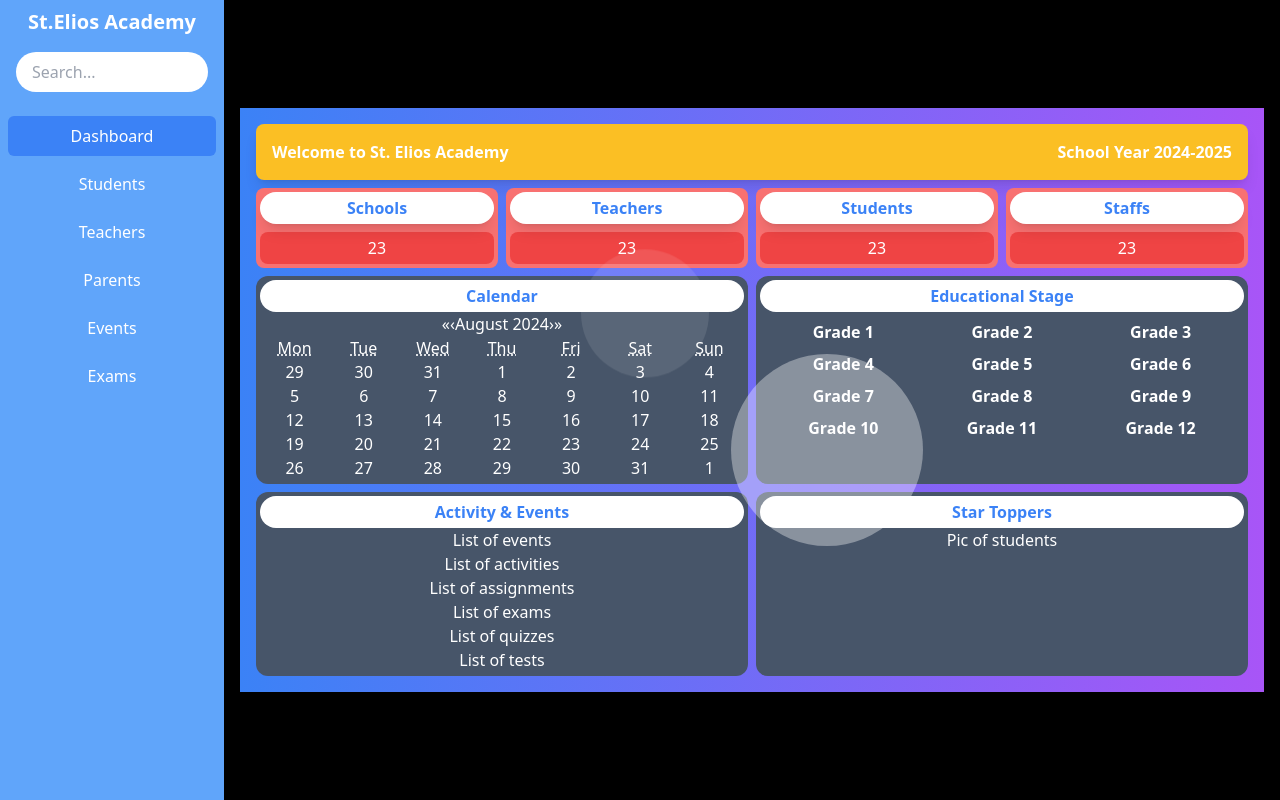
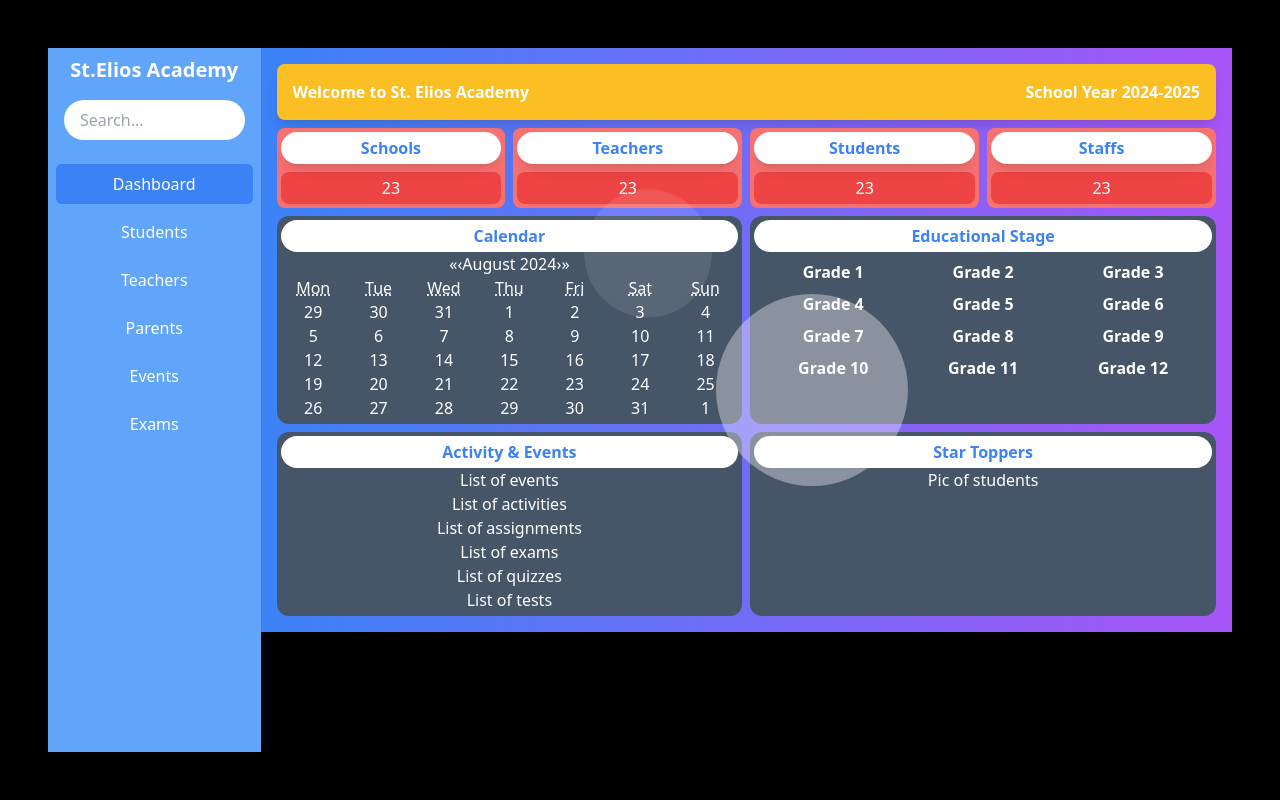
Before and after one commit to Monk-Codes/schoolmanager, a React (Vite) app: page / in a window 1280 px wide. Built offline with nearby package versions, Linux system fonts and the light colour scheme.

Commit message:
scroll correction

```diff
--- a/src/App.jsx
+++ b/src/App.jsx
@@ -11,9 +11,10 @@ function App() {
  const [activeSection, setActiveSection] = useState("dashboard");
 
  return (
-  <div className="bg-black h-screen flex">
+  <div className="bg-black h-screen items-center justify-center flex p-12">
+   <div className="w-full h-full rounded-2xl flex ">
     <Sidebar setActiveSection={setActiveSection} />
-   <div className="flex flex-1 items-center px-4">
+    <div className="overflow-y-scroll">
      {activeSection === "dashboard" && <Dashboard />}
      {activeSection === "students" && <Students />}
      {activeSection === "teachers" && <Teachers />}
@@ -22,6 +23,7 @@ function App() {
      {activeSection === "exams" && <Exams />}
     </div>
    </div>
+  </div>
  );
 }
 
--- a/src/components/Dashboard/Dashboard.jsx
+++ b/src/components/Dashboard/Dashboard.jsx
@@ -9,7 +9,7 @@ const Dashboard = () => {
    </div>
 
    {/* Dashboard Content */}
-   <div className="flex flex-col text-white p-4 w-full max-w-screen-lg">
+   <div className="flex flex-col text-white p-4 w-full max-w-screen-lg ">
     {/* Header */}
     <div className="flex justify-between p-4 bg-amber-400 rounded-lg shadow-lg font-semibold">
      <span>Welcome to St. Elios Academy</span>
```
Lines whose indentation alone changed are shown as unchanged.
